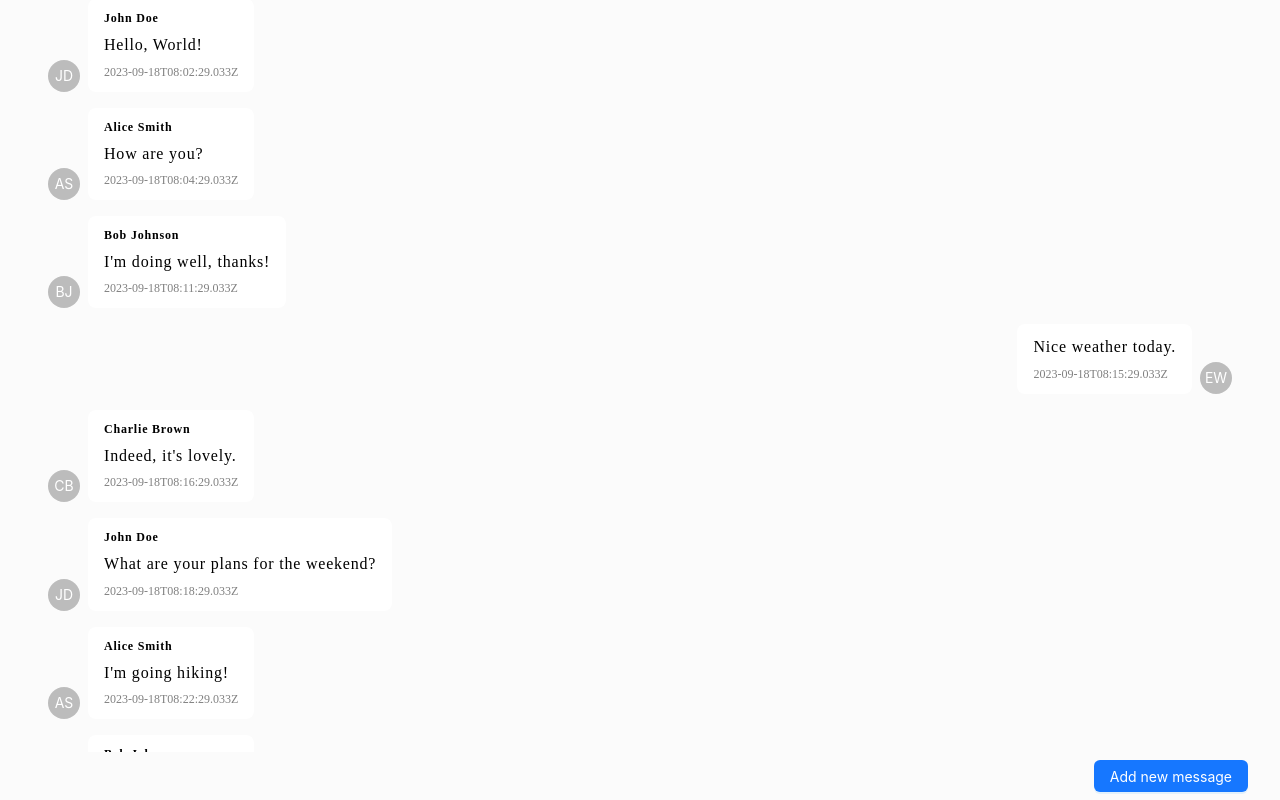
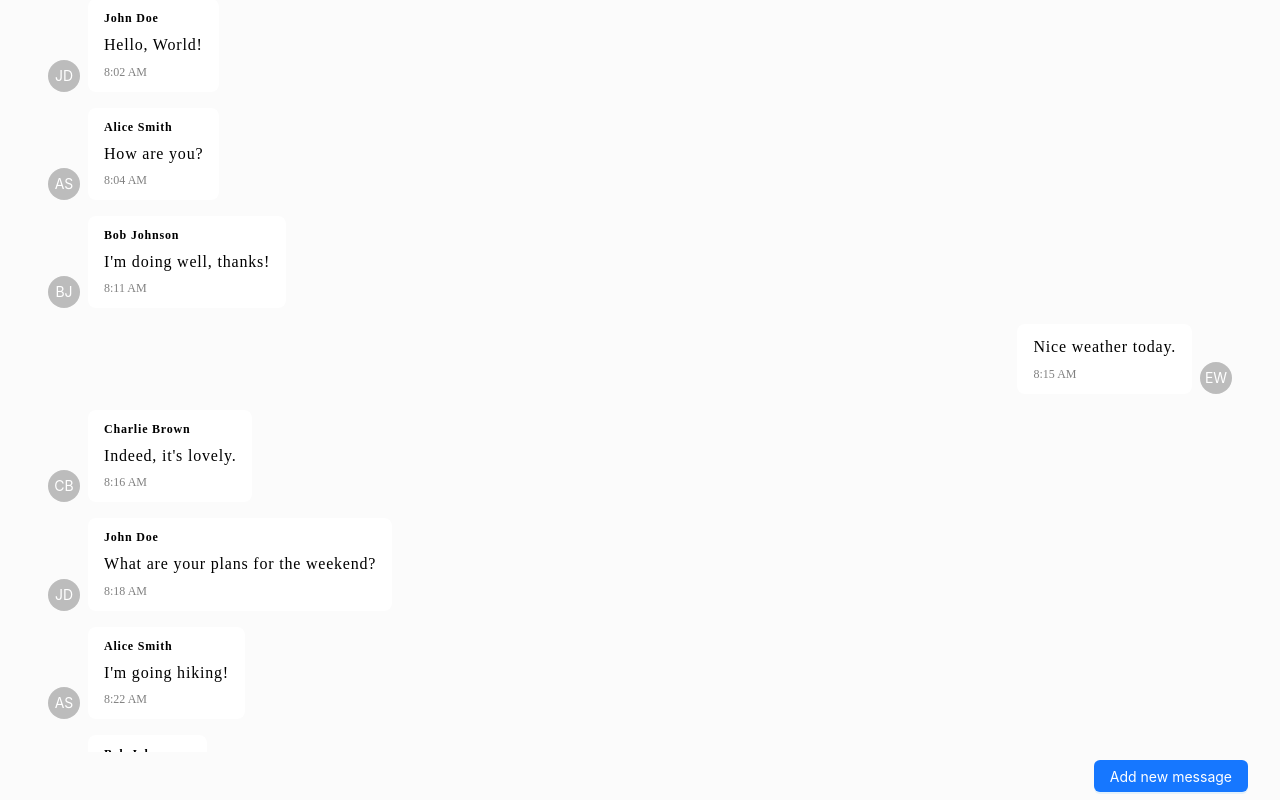
Before and after one commit to ianabanina/react-messager, a React (Vite) app: page / in a window 1280 px wide. Built offline with nearby package versions, Linux system fonts and the light colour scheme; data requests are answered from the project's data file.

Commit message:
Format dates for messages

```diff
--- a/package.json
+++ b/package.json
@@ -13,6 +13,7 @@
   "dependencies": {
     "@reduxjs/toolkit": "^1.9.5",
     "antd": "^5.9.1",
+    "moment": "^2.29.4",
     "react": "^18.2.0",
     "react-dom": "^18.2.0",
     "react-infinite-scroll-component": "^6.1.0",
--- /dev/null
+++ b/src/common/helpers/Date.helpers.ts
@@ -0,0 +1,21 @@
+import moment from "moment";
+
+export function formatDateForChat(date: string): string {
+    const momentDate = moment(date);
+    const formattedTime = moment(date).format('LT');
+
+    if (momentDate.isSame(moment(), 'day')) {
+        return formattedTime;
+    }
+
+    const yesterdayDate = moment().subtract(1, 'day');
+    if (momentDate.isSame(yesterdayDate, 'day')) {
+        return `${formattedTime}, yesterday`
+    }
+
+    if (momentDate.isSame(moment(), 'year')) {
+        return moment(date).format('LT, MMM D');
+    }
+
+    return moment(date).format('LT, ll')
+}
--- a/src/entities/messages/components/MessageCard.tsx
+++ b/src/entities/messages/components/MessageCard.tsx
@@ -2,6 +2,7 @@ import {Card} from "common/components/Card.tsx";
 import {getFullName, getUserInitials} from "entities/users/helpers/Users.helpers.ts";
 import {useNavigate} from "react-router-dom";
 import {IChatUser} from "entities/users/Users.models.ts";
+import {formatDateForChat} from "../../../common/helpers/Date.helpers.ts";
 
 interface IComponentProps {
     date: string;
@@ -27,7 +28,7 @@ export function MessageCard(props: IComponentProps) {
                  description={text}
                  isAvatarOnRight={isCurrentUser}
                  avatarText={initials}
-                 date={date}
+                 date={formatDateForChat(date)}
                  onAvatarClick={redirectToUserPage}
                  onHeaderClick={redirectToUserPage}
     />
```
Also changed, not shown: 1 other file (tests, documents, lock files or other folders).
